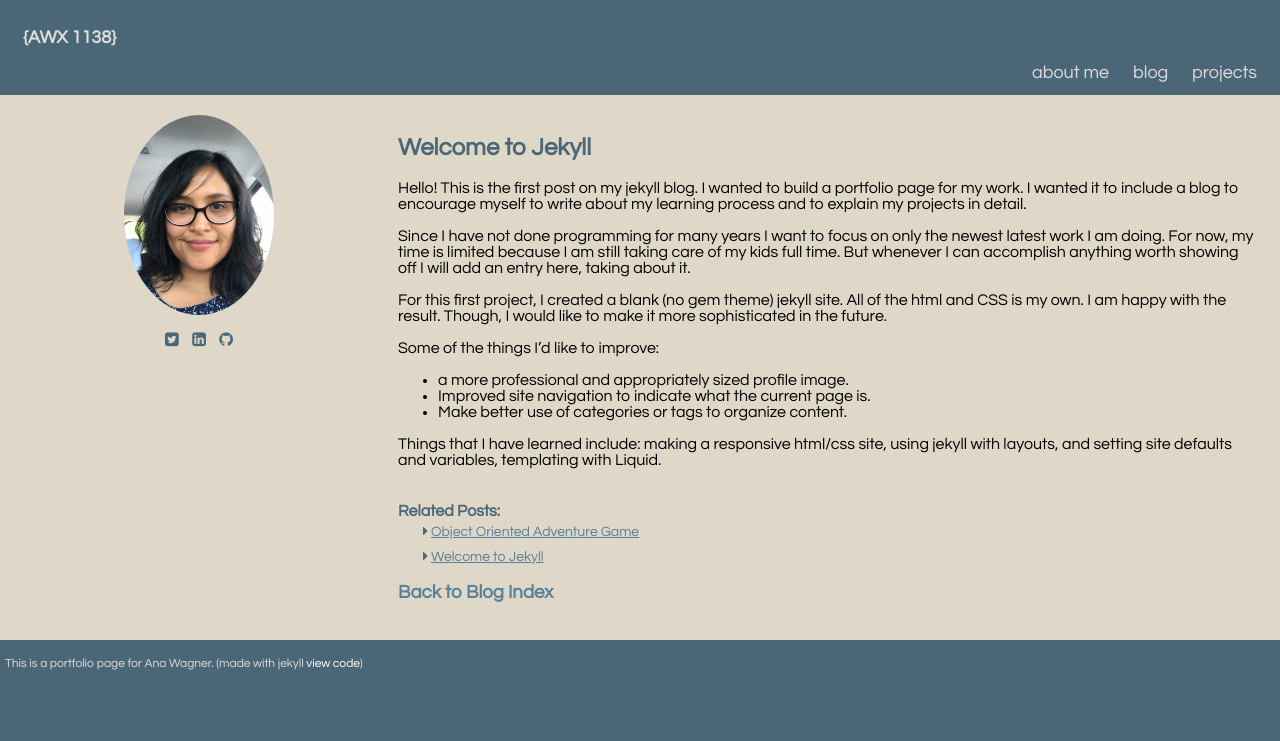
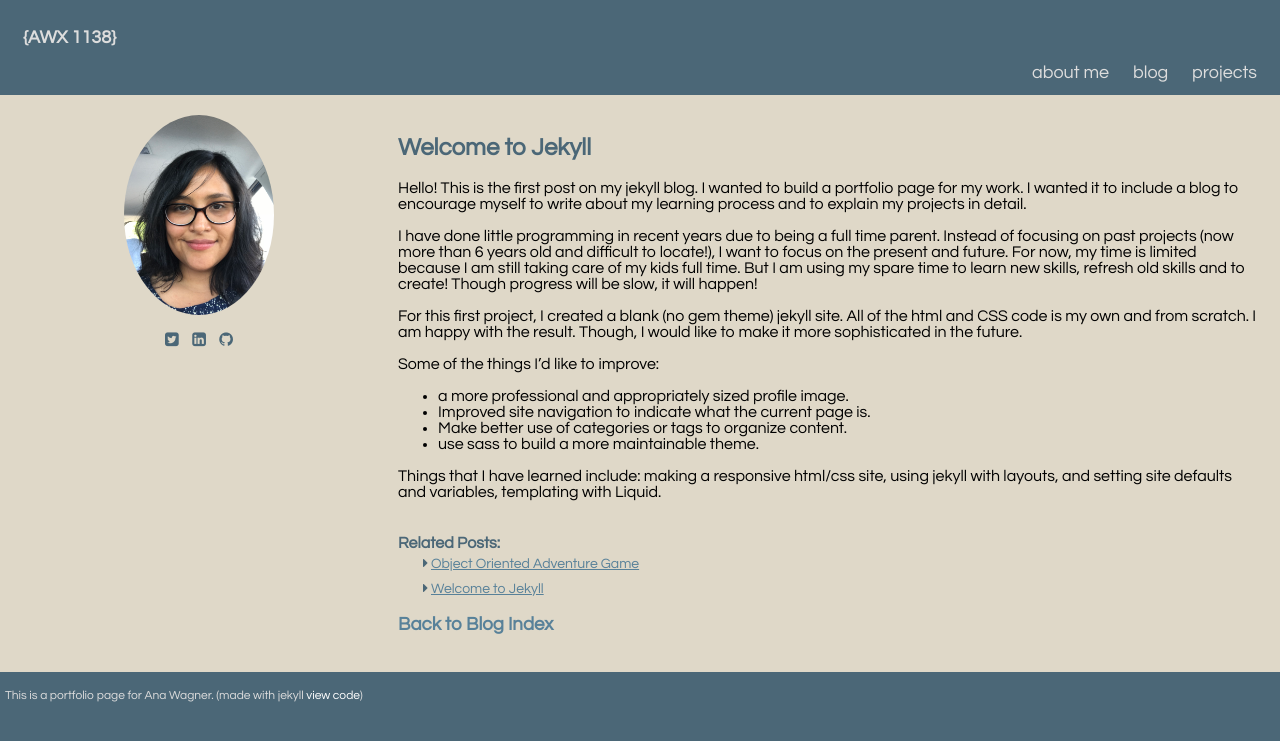
Before and after one commit to anawagner/anawagner.github.io, a Jekyll site: the page built from _posts/2018-07-06-welcome-to-jekyll.md, in a window 1280 px wide. Shown: the top 741 px of the page. Built offline with Jekyll 4.4.1, drawn with Linux system fonts in a browser that asks for light colours.

Commit message:
edit first blog post

```diff
--- a/_posts/2018-07-06-welcome-to-jekyll.md
+++ b/_posts/2018-07-06-welcome-to-jekyll.md
@@ -8,21 +8,24 @@
 page for my work. I wanted it to include a blog to encourage myself to
 write about my learning process and to explain my projects in detail.
 
-Since I have not done programming for many years I want to focus on only
-the newest latest work I am doing. For now, my time is limited because
-I am still taking care of my kids full time. But whenever I can
-accomplish anything worth showing off I will add an entry here, taking
-about it.
+I have done little programming in recent years due to being a full time
+parent. Instead of focusing on past projects (now more than 6 years old
+  and difficult to locate!), I want to focus on the present and future.
+For now, my time is limited because I am still taking care of my kids
+full time. But I am using my spare time to learn new skills, refresh
+old skills and to create! Though progress will be slow, it will happen!
 
 For this first project, I created a blank (no gem theme) jekyll site.
-All of the html and CSS is my own. I am happy with the result. Though,
-I would like to make it more sophisticated in the future.
+All of the html and CSS code is my own and from scratch. I am happy
+with the result. Though, I would like to make it more sophisticated in
+the future.
 
 Some of the things I'd like to improve:
 * a more professional and appropriately sized profile
 image.
 * Improved site navigation to indicate what the current page is.
 * Make better use of categories or tags to organize content.
+* use sass to build a more maintainable theme.
 
 Things that I have learned include: making a responsive html/css site,
 using jekyll with layouts, and setting site defaults and variables,
```
